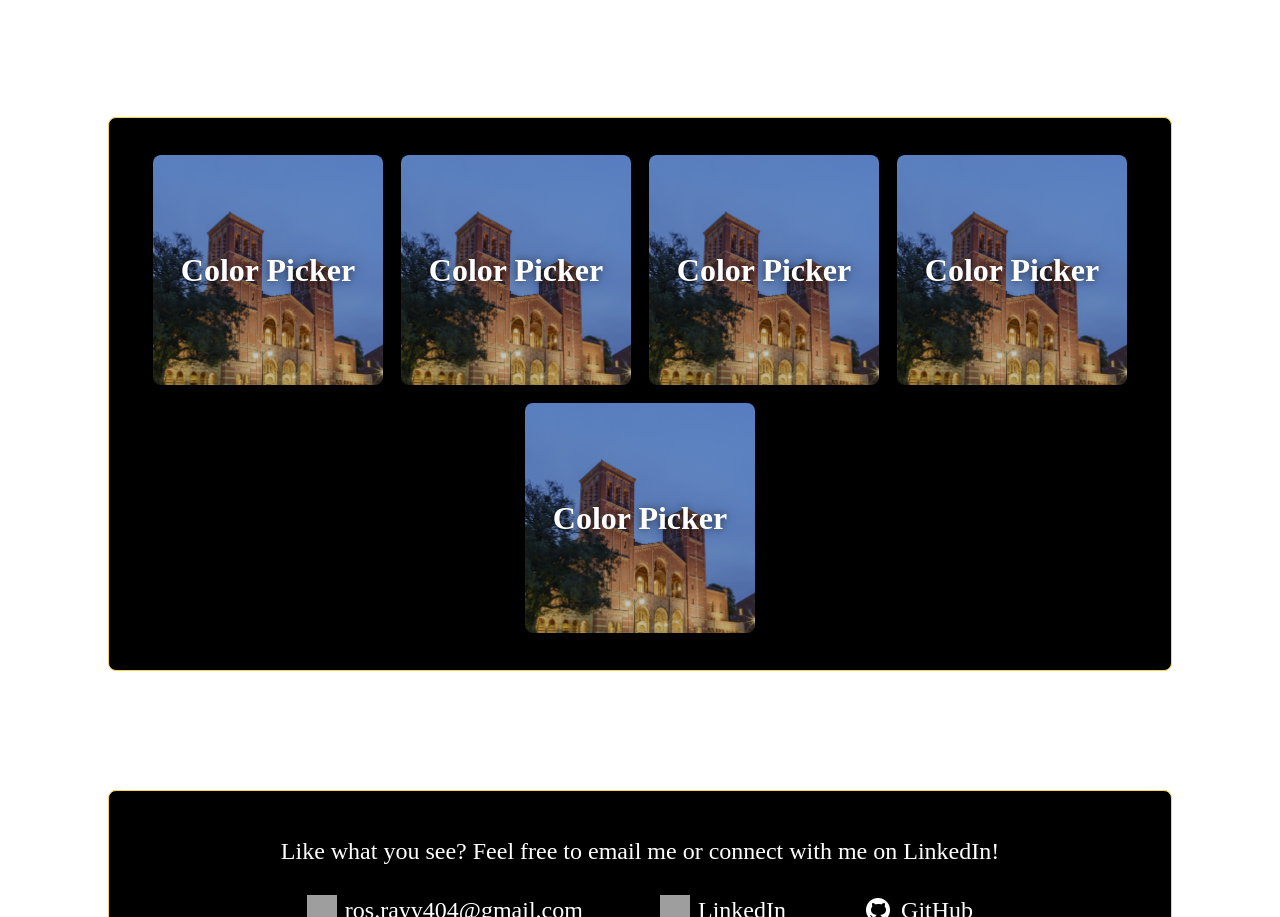
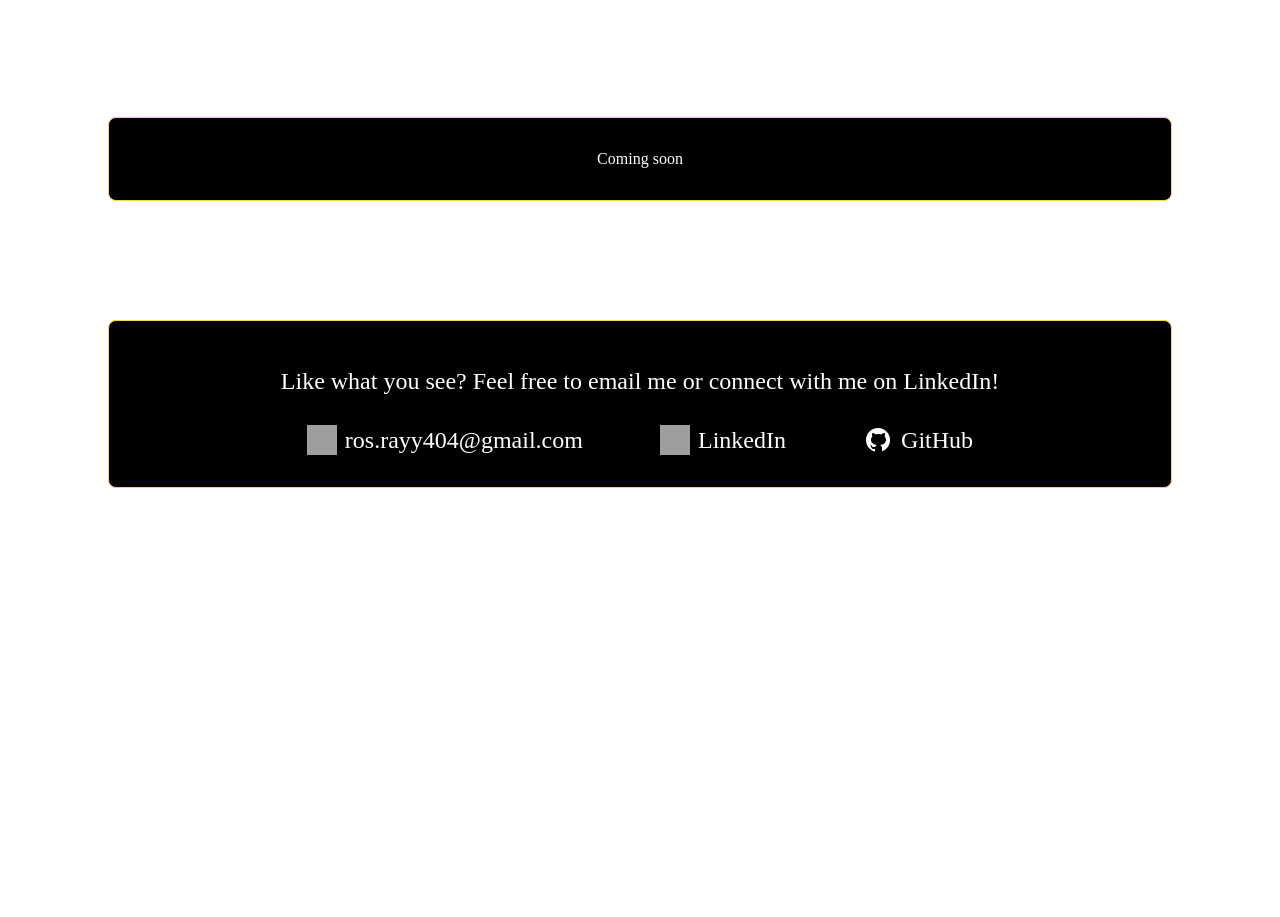
Before and after one commit to rayros404/portfolio, a Next.js app: page / in a window 1280 px wide. Shown: the part 1514-2431 px from the top of the page. After the commit the page ends 2034 px from the top, so only its background shows below. Built offline with nearby package versions, Linux system fonts and the light colour scheme; grey boxes are pictures that could not be loaded.

Commit message:
deployment

```diff
--- a/components/Home/Projects.js
+++ b/components/Home/Projects.js
@@ -18,11 +18,12 @@ const Projects = () => {
         id={projectsStyles.projectsContent}
         className={styles.sectionContent}
       >
+        {/* <ProjectCard/>
         <ProjectCard/>
         <ProjectCard/>
         <ProjectCard/>
-        <ProjectCard/>
-        <ProjectCard/>
+        <ProjectCard/> */}
+        Coming soon
       </div>
     </section>
   )
--- a/styles/Home/Projects.module.css
+++ b/styles/Home/Projects.module.css
@@ -4,4 +4,5 @@
   justify-content: center;
   gap: 0.5rem;
   margin-top: 1rem;
+  color: white;
 }
```
